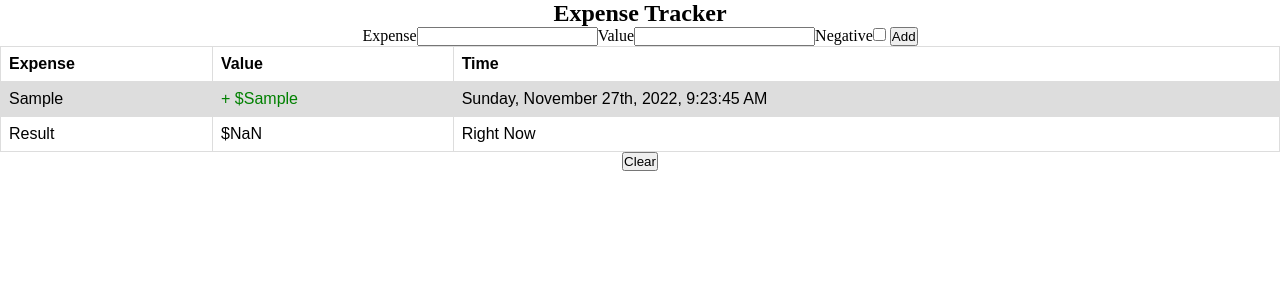
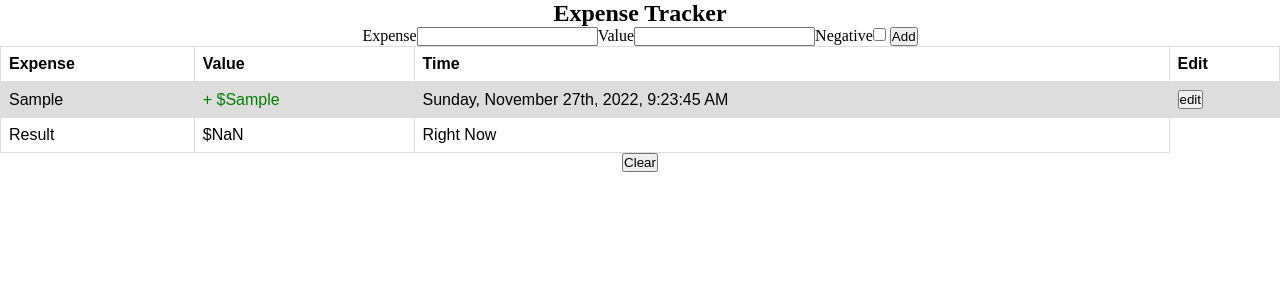
Before and after one commit to edewindt/ExpenseTracker, a SvelteKit app: page / in a window 1280 px wide. Both pictures are taken after typing "Sample", "Sample" into the empty fields and a click on the button "Add". Shown: the top 300 px of the page. Built offline with nearby package versions, Linux system fonts and the light colour scheme.

Commit message:
Added edit button

```diff
--- a/src/routes/+page.svelte
+++ b/src/routes/+page.svelte
@@ -17,7 +17,8 @@
 			name,
 			cost,
 			negative,
-			time: dateFormat(new Date(), 'dddd, mmmm dS, yyyy, h:MM:ss TT')
+			time: dateFormat(new Date(), 'dddd, mmmm dS, yyyy, h:MM:ss TT'),
+			clicked: false
 		};
 		expenses = [...expenses, n];
 		name = '';
@@ -60,13 +61,30 @@
 </form>
 
 <table>
-	<tr><th>Expense</th><th>Value</th><th>Time</th></tr>
+	<tr><th>Expense</th><th>Value</th><th>Time</th><th>Edit</th></tr>
 	{#each expenses as e (e.id)}
-		<tr
-			><td>{e.name}</td><td class:negative={e.negative} class:positive={!e.negative}
-				>{#if e.negative}- ${e.cost}{:else}+ ${e.cost}{/if}</td
-			><td>{e.time}</td></tr
-		>
+		{#if e.clicked}<tr
+				><td><input type="text" value={e.name} /></td><td><input type="text" value={e.cost} /></td
+				><td>{e.time}</td><td
+					><button
+						on:click={() => {
+							e.clicked = !e.clicked;
+							console.log('Working');
+						}}>save</button
+					></td
+				></tr
+			>{:else}<tr
+				><td>{e.name}</td><td class:negative={e.negative} class:positive={!e.negative}
+					>{#if e.negative}- ${e.cost}{:else}+ ${e.cost}{/if}</td
+				><td>{e.time}</td><td
+					><button
+						on:click={() => {
+							e.clicked = !e.clicked;
+							console.log('Working');
+						}}>edit</button
+					></td
+				></tr
+			>{/if}
 	{/each}
 	<tr><td>Result</td><td>${result}</td><td>Right Now</td></tr>
 </table>
```
